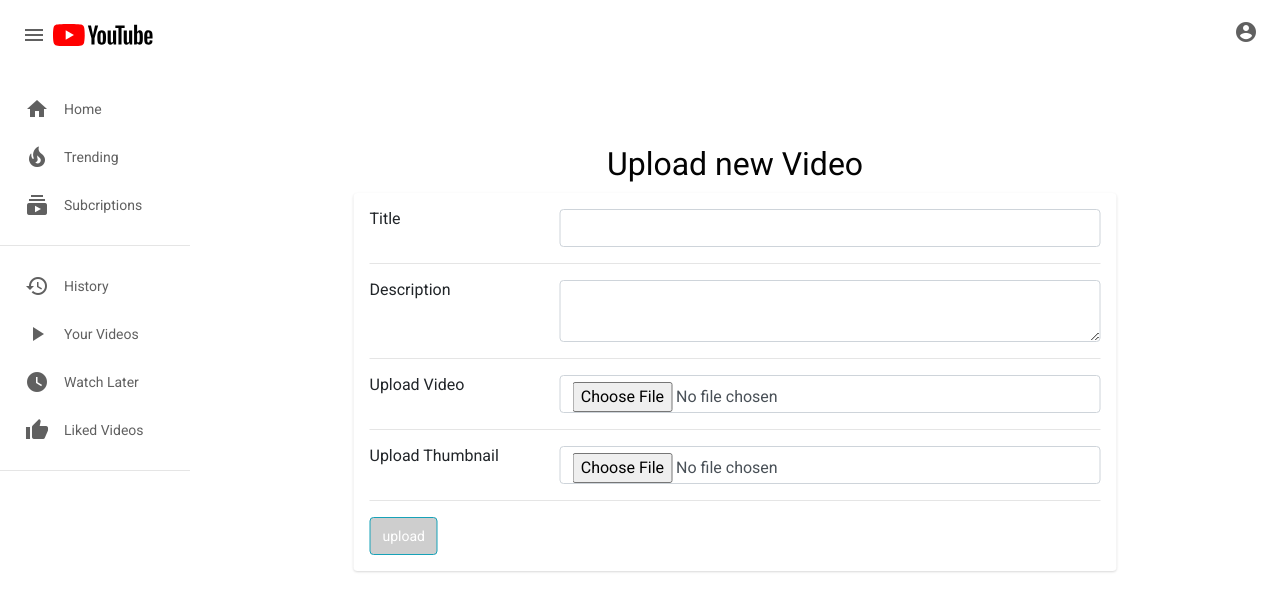
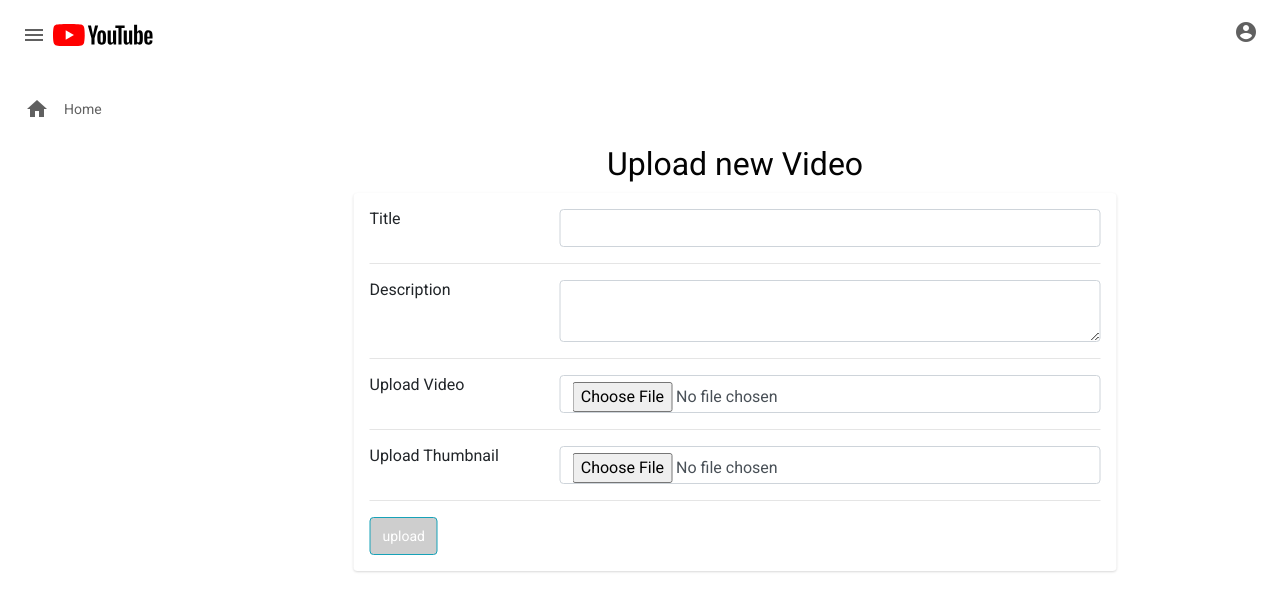
Before and after one commit to Majumbum-Hackaton-2021/youtube_clone, a Vue app in the folder frontend/: page /upload in a window 1280 px wide. Shown: the top 610 px of the page. Built offline with nearby package versions, Linux system fonts and the light colour scheme.

Commit message:
new version

```diff
--- a/frontend/src/components/AsideMenu.vue
+++ b/frontend/src/components/AsideMenu.vue
@@ -7,16 +7,7 @@
           <span>Home</span>
         </div>
       </router-link>
-      <div class="sidebar__category">
-        <i class="material-icons">local_fire_department</i>
-        <span>Trending</span>
-      </div>
-      <div class="sidebar__category">
-        <i class="material-icons">subscriptions</i>
-        <span>Subcriptions</span>
-      </div>
     </div>
-    <hr />
     <div class="sidebar__categories">
       <router-link to="/savedVideo" v-if="isLoggedIn">
         <div class="sidebar__category" >
@@ -24,24 +15,7 @@
           <span>Saved Video</span>
         </div>
       </router-link>
-      <div class="sidebar__category">
-        <i class="material-icons">history</i>
-        <span>History</span>
-      </div>
-      <div class="sidebar__category">
-        <i class="material-icons">play_arrow</i>
-        <span>Your Videos</span>
-      </div>
-      <div class="sidebar__category">
-        <i class="material-icons">watch_later</i>
-        <span>Watch Later</span>
-      </div>
-      <div class="sidebar__category">
-        <i class="material-icons">thumb_up</i>
-        <span>Liked Videos</span>
-      </div>
     </div>
-    <hr />
   </div>
 </template>
 
--- a/frontend/src/views/Authentication.vue
+++ b/frontend/src/views/Authentication.vue
@@ -22,12 +22,12 @@
         <button class="icon"><i class="fa fa-user" aria-hidden="true"></i></button>
         <input v-model="nickname" class="form-row__input" type="text" placeholder="nickname"/>
 
-        <button class="icon"><i class="fas fa-venus-mars"></i></button>
-        <select v-model="gender" class="form-row__input1" multiple>
-          <option value="female">female</option>
-          <option value="male">male</option>
-        </select>
-        <p>current : {{ gender }}</p>
+       <button class="icon"><i class="fas fa-venus-mars"></i></button>
+       <select v-model="gender" class="form-row__input1">
+       <option value="" disabled selected hidden>gender</option>
+       <option value="female">female</option>
+       <option value="male">male</option>
+     </select>
      </div>
      <div class="form-row">
         <button class="icon"><i class="fa fa-key" aria-hidden="true"></i></button><input v-model="password" class="form-row__input" type="password" placeholder="password"/>
@@ -41,11 +41,11 @@
      </div>
 
      <div class="form-row">
-       <button class="button" @click="login" :class="{'button--disabled' : !validatedFields}" v-if="mode === 'login'">
+       <button class="button auth-btn" @click="login" :class="{'button--disabled' : !validatedFields}" v-if="mode === 'login'">
          <span v-if="updateStatus === 'loading'">Connection in progress...</span>
          <span v-else>Login</span>
        </button>
-       <button class="button" @click="createAccount" :class="{'button--disabled' : !validatedFields}" v-else>
+       <button class="button auth-btn" @click="createAccount" :class="{'button--disabled' : !validatedFields}" v-else>
          <span v-if="updateStatus === 'loading'">Creation in progress...</span>
          <span v-else>Register</span>
        </button>
@@ -131,6 +131,9 @@ export default {
   font-size: 20px;
 }
 
+.auth-btn{
+  background: #FF0000;
+}
 
 .form-row__input
 {
@@ -152,8 +155,6 @@ select{
   padding-left: 6px;
 
 }
-
-
 .error
 {
   color: red;
@@ -216,21 +217,10 @@ select{
   text-decoration: underline;
 }
 
-.button:hover {
-  cursor:pointer;
-  box-shadow: inset -16.5rem 0 0 0 #ff0000a8, inset 16.5rem 0 0 0 #ff0000;
-  transition: 0.8s;
-}
-
 .button--disabled {
-  background:#FF0000;
   color:#ececec;
   font-size:14px;
-}
-
-.button--disabled:hover {
-  cursor:pointer;
-  background:#ff0000a8;
+  background: #aaaaaa !important;
 }
 
 input{
@@ -244,13 +234,13 @@ input{
 }
 
 .form-row__input1{
-
   width:90%;
   border-top-right-radius: 20px;
   border-bottom-right-radius:20px;
   border:none;
   background:#f2f2f2;
-   margin: 8px 0px;
+  margin: 8px 0px;
+  height: 40px;
 }
 
 .form-row__input1:focus{
```
